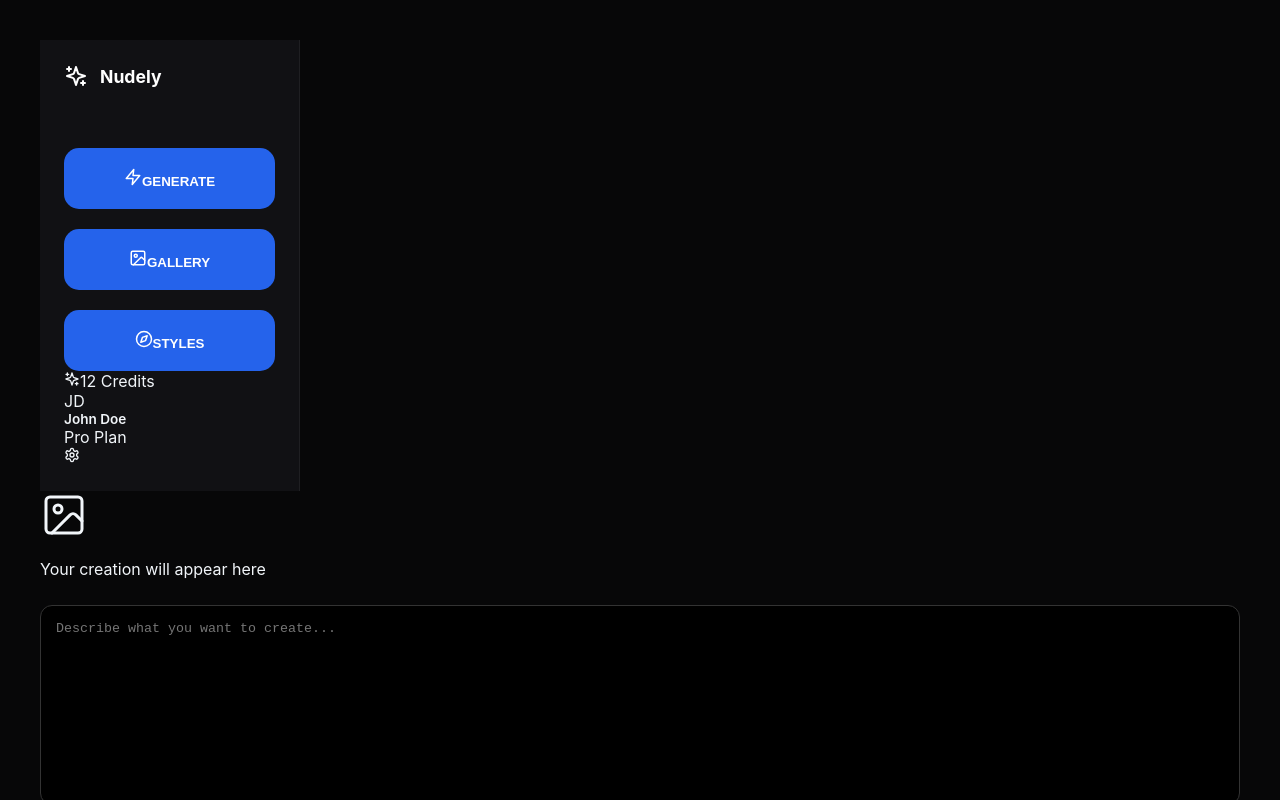
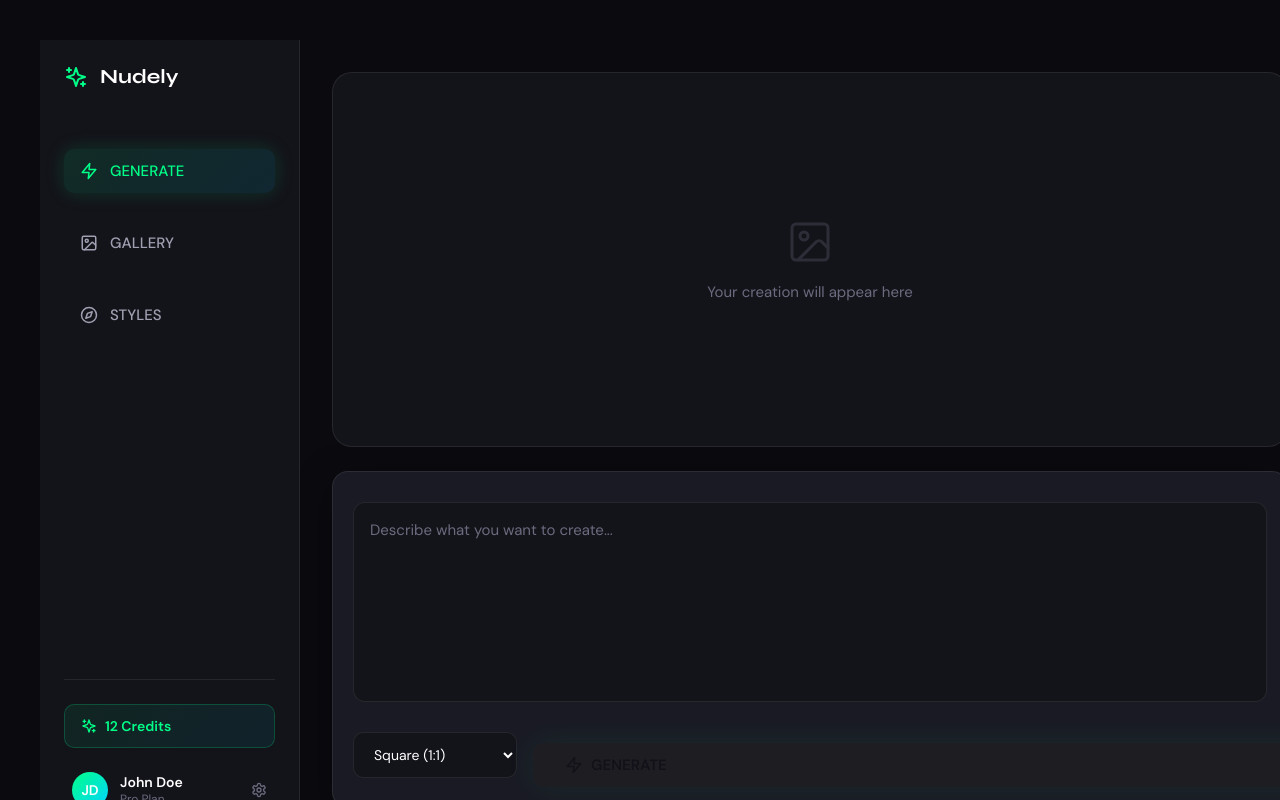
Before and after one commit to Chidera-M-C/titan-ultra-engine, a React (Vite) app: page / in a window 1280 px wide. Built offline with nearby package versions, Linux system fonts and the light colour scheme.

Commit message:
Update App.css

```diff
--- a/src/App.css
+++ b/src/App.css
@@ -1,242 +1,504 @@
+@import url('https://fonts.googleapis.com/css2?family=Syne:wght@400;600;700;800&family=DM+Sans:wght@400;500;600&display=swap');
+
 :root {
-  --bg-dark: #070708;
-  --bg-sidebar: #111114;
-  --accent: #6366f1; /* Indigo */
-  --text-main: #f1f5f9;
-  --text-dim: #64748b;
-  --border: rgba(255, 255, 255, 0.06);
-  --glass: rgba(255, 255, 255, 0.03);
+  --bg-primary: #0a0a0f;
+  --bg-secondary: #13131a;
+  --bg-tertiary: #1a1a24;
+  --accent-primary: #00ff88;
+  --accent-secondary: #00d4ff;
+  --text-primary: #ffffff;
+  --text-secondary: #a0a0b2;
+  --text-tertiary: #6b6b7f;
+  --border-color: rgba(255, 255, 255, 0.08);
+  --shadow-glow: rgba(0, 255, 136, 0.15);
 }
 
-* { box-sizing: border-box; }
+* {
+  margin: 0;
+  padding: 0;
+  box-sizing: border-box;
+}
 
 body, html {
-  margin: 0;
+  width: 100%;
   height: 100%;
-  background: var(--bg-dark);
-  color: var(--text-main);
-  font-family: 'Inter', sans-serif;
+  overflow: hidden;
+  background: var(--bg-primary);
+  color: var(--text-primary);
+  font-family: 'DM Sans', -apple-system, BlinkMacSystemFont, sans-serif;
+  -webkit-font-smoothing: antialiased;
+  -moz-osx-font-smoothing: grayscale;
+}
+
+/* App Container */
+.app-container {
+  display: flex;
+  width: 100vw;
+  height: 100vh;
   overflow: hidden;
 }
 
-.app-shell {
+/* Sidebar */
+.sidebar {
+  width: 260px;
+  background: var(--bg-secondary);
+  border-right: 1px solid var(--border-color);
   display: flex;
-  width: 100vw;
-  height: 100vh;
+  flex-direction: column;
+  flex-shrink: 0;
+  position: relative;
+  z-index: 10;
 }
 
-/* --- SIDEBAR FIXES --- */
-.sidebar {
-  width: 260px;
-  background: var(--bg-sidebar);
-  border-right: 1px solid var(--border);
+.sidebar-content {
   display: flex;
   flex-direction: column;
+  height: 100%;
   padding: 1.5rem;
-  flex-shrink: 0; /* Prevents sidebar from squishing */
-}
-
-.sidebar-top {
-  flex-grow: 1;
 }
 
 .brand {
   display: flex;
   align-items: center;
-  gap: 12px;
+  gap: 0.75rem;
+  font-family: 'Syne', sans-serif;
   font-weight: 700;
-  font-size: 1.1rem;
+  font-size: 1.25rem;
+  color: var(--text-primary);
   margin-bottom: 2.5rem;
-  color: #fff;
 }
 
-.side-nav {
+.brand svg {
+  color: var(--accent-primary);
+}
+
+/* Navigation */
+.nav-menu {
   display: flex;
   flex-direction: column;
-  gap: 6px;
+  gap: 0.5rem;
 }
 
-.side-nav button {
+.nav-menu button {
+  display: flex;
+  align-items: center;
+  gap: 0.75rem;
+  padding: 0.75rem 1rem;
   background: transparent;
   border: none;
-  color: var(--text-dim);
+  border-radius: 10px;
+  color: var(--text-secondary);
+  font-size: 0.9375rem;
+  font-weight: 500;
+  cursor: pointer;
+  transition: all 0.2s ease;
+  font-family: inherit;
+}
+
+.nav-menu button:hover {
+  background: rgba(255, 255, 255, 0.05);
+  color: var(--text-primary);
+}
+
+.nav-menu button.active {
+  background: linear-gradient(135deg, rgba(0, 255, 136, 0.1), rgba(0, 212, 255, 0.1));
+  color: var(--accent-primary);
+  box-shadow: 0 0 20px var(--shadow-glow);
+}
+
+.nav-menu button svg {
+  flex-shrink: 0;
+}
+
+/* Sidebar Spacer */
+.sidebar-spacer {
+  flex-grow: 1;
+}
+
+/* Sidebar Footer */
+.sidebar-footer {
+  display: flex;
+  flex-direction: column;
+  gap: 1rem;
+  padding-top: 1.5rem;
+  border-top: 1px solid var(--border-color);
+}
+
+.credits-card {
   display: flex;
   align-items: center;
-  gap: 12px;
-  padding: 10px 12px;
+  gap: 0.5rem;
+  padding: 0.75rem 1rem;
+  background: linear-gradient(135deg, rgba(0, 255, 136, 0.08), rgba(0, 212, 255, 0.08));
+  border: 1px solid rgba(0, 255, 136, 0.2);
   border-radius: 10px;
-  cursor: pointer;
-  transition: 0.2s;
-  font-size: 0.95rem;
+  color: var(--accent-primary);
+  font-size: 0.875rem;
+  font-weight: 600;
 }
 
-.side-nav button:hover, .side-nav button.active {
-  background: var(--glass);
-  color: var(--accent);
+.user-card {
+  display: flex;
+  align-items: center;
+  gap: 0.75rem;
+  padding: 0.5rem;
+  border-radius: 10px;
+  transition: background 0.2s ease;
+  cursor: pointer;
 }
 
-.sidebar-bottom {
-  padding-top: 1.5rem;
-  border-top: 1px solid var(--border);
-  display: flex;
-  flex-direction: column;
-  gap: 1.25rem;
+.user-card:hover {
+  background: rgba(255, 255, 255, 0.03);
 }
 
-.credits-display {
-  background: rgba(99, 102, 241, 0.08);
-  color: var(--accent);
-  padding: 10px 14px;
-  border-radius: 8px;
-  font-size: 0.85rem;
-  font-weight: 600;
-  display: flex;
-  align-items: center;
-  gap: 8px;
-}
-
-.user-profile {
-  display: flex;
-  align-items: center;
-  gap: 12px;
-}
-
-.avatar-small {
+.avatar {
   width: 36px;
   height: 36px;
-  background: var(--accent);
   border-radius: 50%;
+  background: linear-gradient(135deg, var(--accent-primary), var(--accent-secondary));
   display: flex;
   align-items: center;
   justify-content: center;
-  font-weight: bold;
-  font-size: 0.8rem;
+  font-weight: 700;
+  font-size: 0.875rem;
+  flex-shrink: 0;
 }
 
-.user-info {
+.user-details {
+  flex-grow: 1;
+  min-width: 0;
+}
+
+.user-name {
+  font-size: 0.875rem;
+  font-weight: 600;
+  color: var(--text-primary);
+}
+
+.user-tier {
+  font-size: 0.75rem;
+  color: var(--text-tertiary);
+}
+
+.settings-btn {
+  color: var(--text-tertiary);
+  cursor: pointer;
+  flex-shrink: 0;
+  transition: color 0.2s ease;
+}
+
+.settings-btn:hover {
+  color: var(--text-secondary);
+}
+
+/* Main Content */
+.main-content {
+  flex: 1;
   display: flex;
   flex-direction: column;
-  flex-grow: 1;
+  overflow: hidden;
+  background: var(--bg-primary);
 }
 
-.user-name { font-size: 0.85rem; font-weight: 600; }
-.user-plan { font-size: 0.7rem; color: var(--text-dim); }
-
-.settings-icon { color: var(--text-dim); cursor: pointer; }
-
-/* --- MAIN CONTENT AREA --- */
-.main-stage {
-  flex-grow: 1;
+/* Generator View */
+.generator-view {
   display: flex;
-  justify-content: center;
+  flex-direction: column;
+  height: 100%;
   padding: 2rem;
-  overflow-y: auto;
+  gap: 1.5rem;
+  overflow: hidden;
 }
 
-.generate-layout {
-  width: 100%;
-  max-width: 900px;
-  display: flex;
-  flex-direction: column;
-  gap: 1.5rem;
-}
-
-/* OUTPUT BOX (FIXED ASPECT RATIO BOX) */
-.output-container {
-  flex-grow: 1;
-  min-height: 400px;
-  background: var(--bg-sidebar);
+/* Canvas Area */
+.canvas-area {
+  flex: 1;
+  min-height: 0;
+  background: var(--bg-secondary);
   border-radius: 20px;
-  border: 1px solid var(--border);
+  border: 1px solid var(--border-color);
+  overflow: hidden;
   display: flex;
   align-items: center;
   justify-content: center;
-  overflow: hidden;
   position: relative;
 }
 
-.final-output {
+.image-wrapper {
+  width: 100%;
+  height: 100%;
+  display: flex;
+  align-items: center;
+  justify-content: center;
+  position: relative;
+  padding: 1rem;
+}
+
+.generated-image {
   max-width: 100%;
   max-height: 100%;
   object-fit: contain;
+  border-radius: 12px;
+  box-shadow: 0 20px 60px rgba(0, 0, 0, 0.5);
 }
 
-.empty-canvas { color: var(--text-dim); text-align: center; }
-
-/* COMMAND BAR (MINIMALIST) */
-.command-center {
-  width: 100%;
+.download-btn {
+  position: absolute;
+  top: 1.5rem;
+  right: 1.5rem;
+  width: 40px;
+  height: 40px;
+  border-radius: 10px;
+  background: rgba(0, 0, 0, 0.7);
+  backdrop-filter: blur(10px);
+  border: 1px solid rgba(255, 255, 255, 0.1);
+  color: white;
+  display: flex;
+  align-items: center;
+  justify-content: center;
+  cursor: pointer;
+  transition: all 0.2s ease;
 }
 
-.command-bar {
-  background: var(--bg-sidebar);
-  border: 1px solid var(--border);
-  border-radius: 16px;
-  padding: 12px;
+.download-btn:hover {
+  background: rgba(0, 0, 0, 0.85);
+  transform: translateY(-2px);
+}
+
+/* Empty & Loading States */
+.canvas-empty {
+  display: flex;
+  align-items: center;
+  justify-content: center;
+  width: 100%;
+  height: 100%;
+}
+
+.empty-state {
   display: flex;
   flex-direction: column;
-  gap: 10px;
-  box-shadow: 0 10px 40px rgba(0,0,0,0.4);
+  align-items: center;
+  gap: 1rem;
+  color: var(--text-tertiary);
+  text-align: center;
 }
 
-.command-bar textarea {
-  background: transparent;
-  border: none;
-  color: #fff;
-  font-size: 1rem;
+.empty-state svg {
+  opacity: 0.3;
+}
+
+.empty-state p {
+  font-size: 0.9375rem;
+}
+
+.loading-state {
+  display: flex;
+  flex-direction: column;
+  align-items: center;
+  gap: 1rem;
+  color: var(--accent-primary);
+}
+
+.loading-state p {
+  font-size: 0.9375rem;
+  font-weight: 500;
+}
+
+/* Control Panel */
+.control-panel {
+  flex-shrink: 0;
+  background: var(--bg-tertiary);
+  border: 1px solid var(--border-color);
+  border-radius: 16px;
+  padding: 1.25rem;
+  display: flex;
+  flex-direction: column;
+  gap: 1rem;
+  box-shadow: 0 10px 40px rgba(0, 0, 0, 0.3);
+}
+
+/* Prompt Section */
+.prompt-section {
+  position: relative;
+}
+
+.prompt-input {
+  width: 100%;
+  background: var(--bg-secondary);
+  border: 1px solid var(--border-color);
+  border-radius: 12px;
+  padding: 1rem;
+  color: var(--text-primary);
+  font-size: 0.9375rem;
+  font-family: inherit;
   resize: none;
   outline: none;
-  padding: 4px;
+  transition: all 0.2s ease;
+  line-height: 1.5;
 }
 
-.bar-footer {
-  display: flex;
-  justify-content: space-between;
-  align-items: center;
-  padding-top: 8px;
-  border-top: 1px solid var(--border);
+.prompt-input::placeholder {
+  color: var(--text-tertiary);
 }
 
-.selector-wrapper select {
-  background: transparent;
-  border: 1px solid var(--border);
-  color: var(--text-dim);
-  padding: 6px 10px;
-  border-radius: 8px;
-  font-size: 0.8rem;
-  outline: none;
+.prompt-input:focus {
+  border-color: var(--accent-primary);
+  box-shadow: 0 0 0 3px rgba(0, 255, 136, 0.1);
 }
 
-/* THE SHORT EXECUTE BUTTON */
-.execute-btn {
-  background: var(--accent);
-  color: white;
-  border: none;
-  padding: 8px 16px;
-  border-radius: 8px;
+/* Controls Row */
+.controls-row {
+  display: flex;
+  gap: 1rem;
+  align-items: center;
+}
+
+.aspect-select {
+  flex: 1;
+  background: var(--bg-secondary);
+  border: 1px solid var(--border-color);
+  border-radius: 10px;
+  padding: 0.75rem 1rem;
+  color: var(--text-primary);
+  font-size: 0.875rem;
+  font-family: inherit;
+  outline: none;
+  cursor: pointer;
+  transition: all 0.2s ease;
+}
+
+.aspect-select:hover {
+  border-color: rgba(255, 255, 255, 0.15);
+}
+
+.aspect-select:focus {
+  border-color: var(--accent-primary);
+}
+
+.aspect-select option {
+  background: var(--bg-secondary);
+  color: var(--text-primary);
+}
+
+/* Generate Button */
+.generate-btn {
   display: flex;
   align-items: center;
-  gap: 8px;
-  font-size: 0.9rem;
-  font-weight: 600;
+  gap: 0.5rem;
+  padding: 0.75rem 2rem;
+  background: linear-gradient(135deg, var(--accent-primary), var(--accent-secondary));
+  border: none;
+  border-radius: 10px;
+  color: var(--bg-primary);
+  font-size: 0.9375rem;
+  font-weight: 700;
+  font-family: inherit;
   cursor: pointer;
-  transition: 0.2s;
-  width: fit-content; /* Makes button short */
+  transition: all 0.2s ease;
+  box-shadow: 0 0 30px var(--shadow-glow);
+  flex-shrink: 0;
 }
 
-.execute-btn:hover:not(:disabled) {
-  filter: brightness(1.1);
-  transform: translateY(-1px);
+.generate-btn:hover:not(:disabled) {
+  transform: translateY(-2px);
+  box-shadow: 0 5px 40px rgba(0, 255, 136, 0.3);
 }
 
-.error-text {
-  color: #ef4444;
-  font-size: 0.8rem;
-  margin-top: 8px;
+.generate-btn:active:not(:disabled) {
+  transform: translateY(0);
+}
+
+.generate-btn:disabled {
+  opacity: 0.5;
+  cursor: not-allowed;
+}
+
+/* Error Message */
+.error-message {
   display: flex;
   align-items: center;
-  gap: 4px;
+  gap: 0.5rem;
+  padding: 0.75rem 1rem;
+  background: rgba(239, 68, 68, 0.1);
+  border: 1px solid rgba(239, 68, 68, 0.3);
+  border-radius: 10px;
+  color: #ef4444;
+  font-size: 0.875rem;
 }
 
-.spin { animation: spin 1s linear infinite; }
-@keyframes spin { from { transform: rotate(0deg); } to { transform: rotate(360deg); } }
+/* Spinner Animation */
+.spinner {
+  animation: spin 1s linear infinite;
+}
+
+@keyframes spin {
+  from {
+    transform: rotate(0deg);
+  }
+  to {
+    transform: rotate(360deg);
+  }
+}
+
+/* Coming Soon */
+.coming-soon {
+  display: flex;
+  flex-direction: column;
+  align-items: center;
+  justify-content: center;
+  height: 100%;
+  gap: 1rem;
+  color: var(--text-tertiary);
+}
+
+.coming-soon svg {
+  opacity: 0.3;
+}
+
+.coming-soon h2 {
+  font-family: 'Syne', sans-serif;
+  font-size: 1.5rem;
+  font-weight: 700;
+  color: var(--text-primary);
+}
+
+.coming-soon p {
+  font-size: 0.9375rem;
+}
+
+/* Responsive */
+@media (max-width: 768px) {
+  .sidebar {
+    width: 70px;
+  }
+
+  .brand span,
+  .nav-menu button span,
+  .credits-card span,
+  .user-details,
+  .settings-btn {
+    display: none;
+  }
+
+  .nav-menu button {
+    justify-content: center;
+  }
+
+  .generator-view {
+    padding: 1rem;
+    gap: 1rem;
+  }
+
+  .control-panel {
+    padding: 1rem;
+  }
+
+  .controls-row {
+    flex-direction: column;
+  }
+
+  .aspect-select,
+  .generate-btn {
+    width: 100%;
+  }
+}
```
